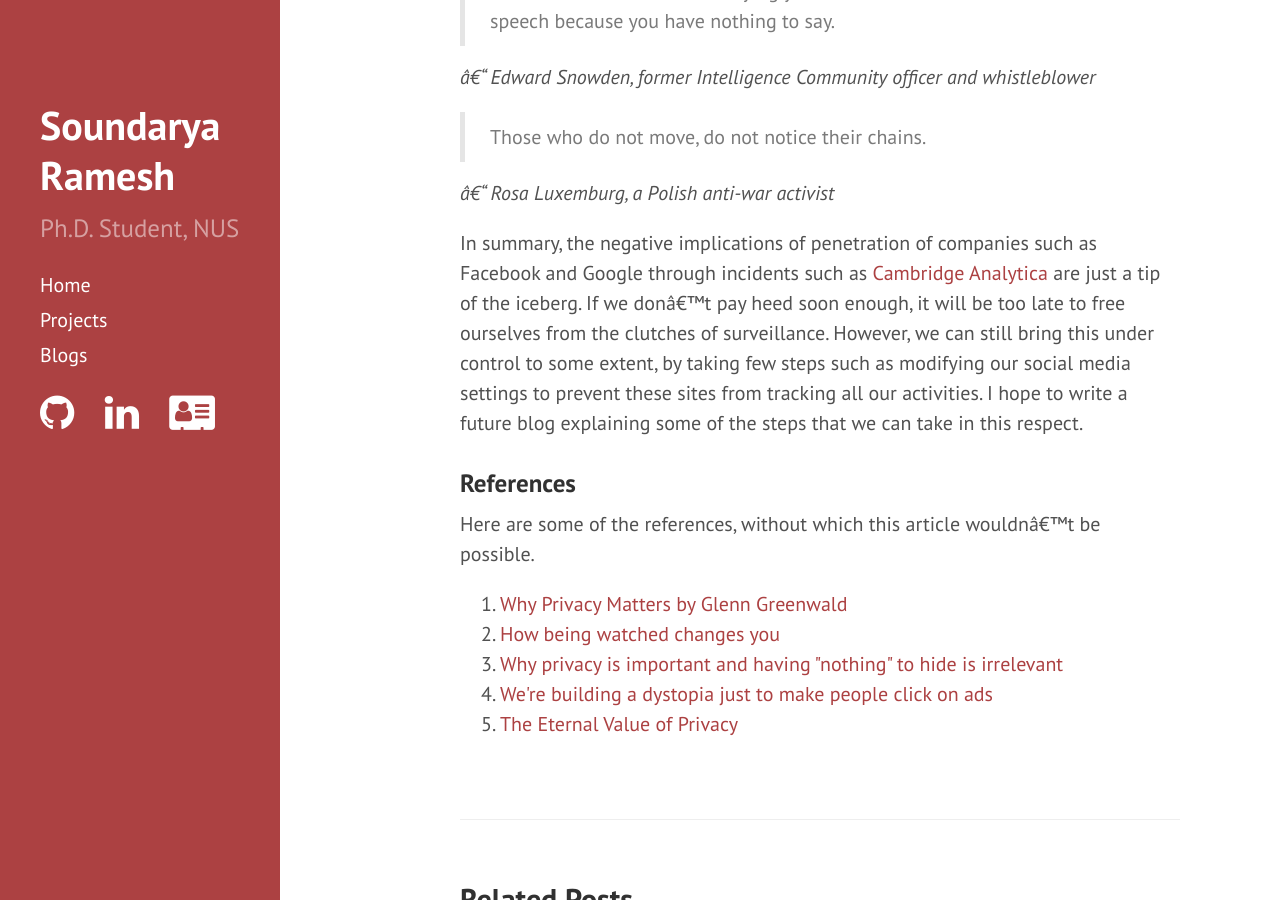
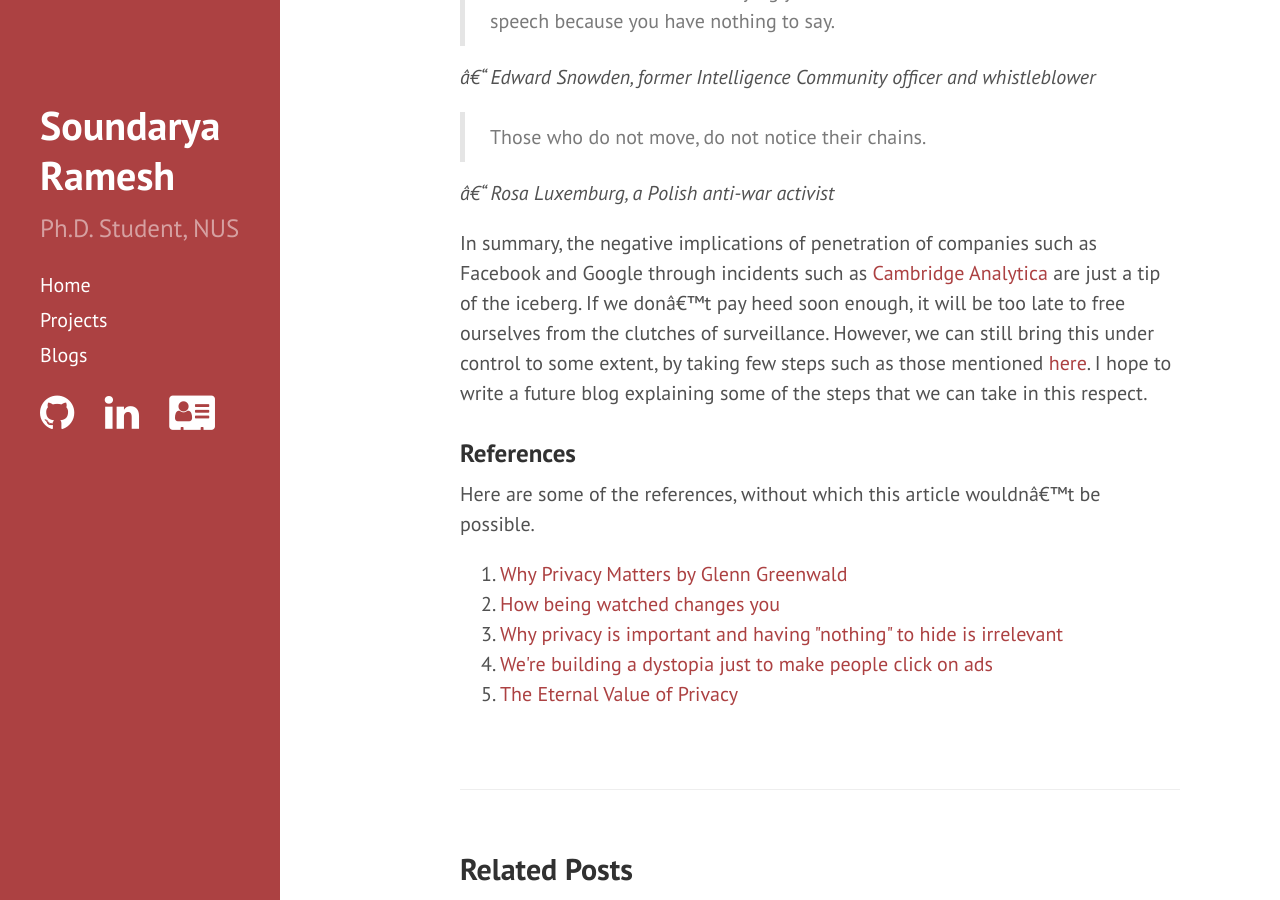
Before and after one commit to soundaryaramesh/soundaryaramesh.github.io, a Jekyll site: the page built from _posts/2019-02-11-privacy.md, in a window 1280 px wide and 900 px high, scrolled down 3073 px. Built offline with Jekyll 4.4.1, drawn with Linux system fonts in a browser that asks for light colours; formulas are drawn with MathJax 3; comment, search, counter and statistics services are not loaded.

Commit message:
update tutanota

```diff
--- a/_posts/2019-02-11-privacy.md
+++ b/_posts/2019-02-11-privacy.md
@@ -64,7 +64,7 @@ Two pithy sayings that capture the mood of this blog are --
 
 In summary, the negative implications of penetration of companies such as Facebook and Google through incidents such as <a href="https://en.wikipedia.org/wiki/Facebook–Cambridge_Analytica_data_scandal">Cambridge Analytica</a> are just a tip of the iceberg.
 If we don't pay heed soon enough, it will be too late to free ourselves from the clutches of surveillance.
-However, we can still bring this under control to some extent, by taking few steps such as modifying our social media settings to prevent these sites from tracking all our activities. I hope to write a future blog explaining some of the steps that we can take in this respect.
+However, we can still bring this under control to some extent, by taking few steps such as those mentioned <a href="https://tutanota.com/blog/posts/how-to-leave-google-gmail/">here</a>. I hope to write a future blog explaining some of the steps that we can take in this respect.
 
 
 ### References
```
